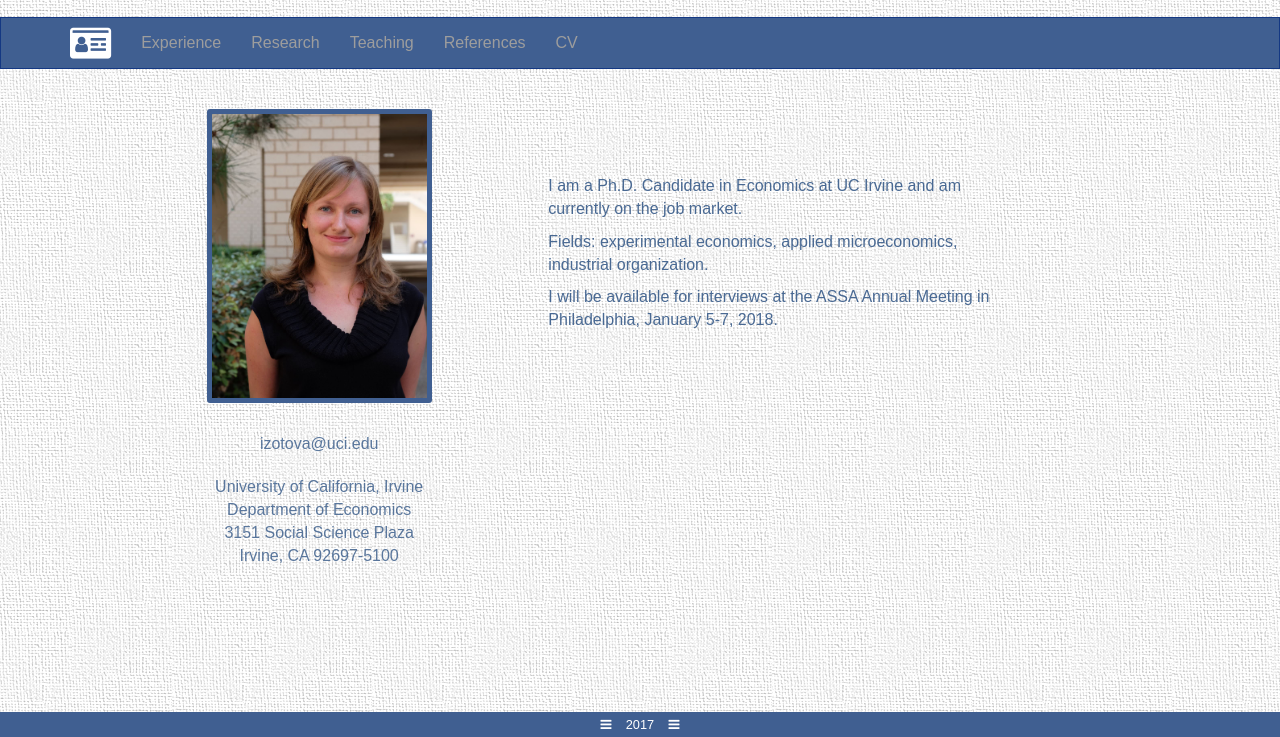
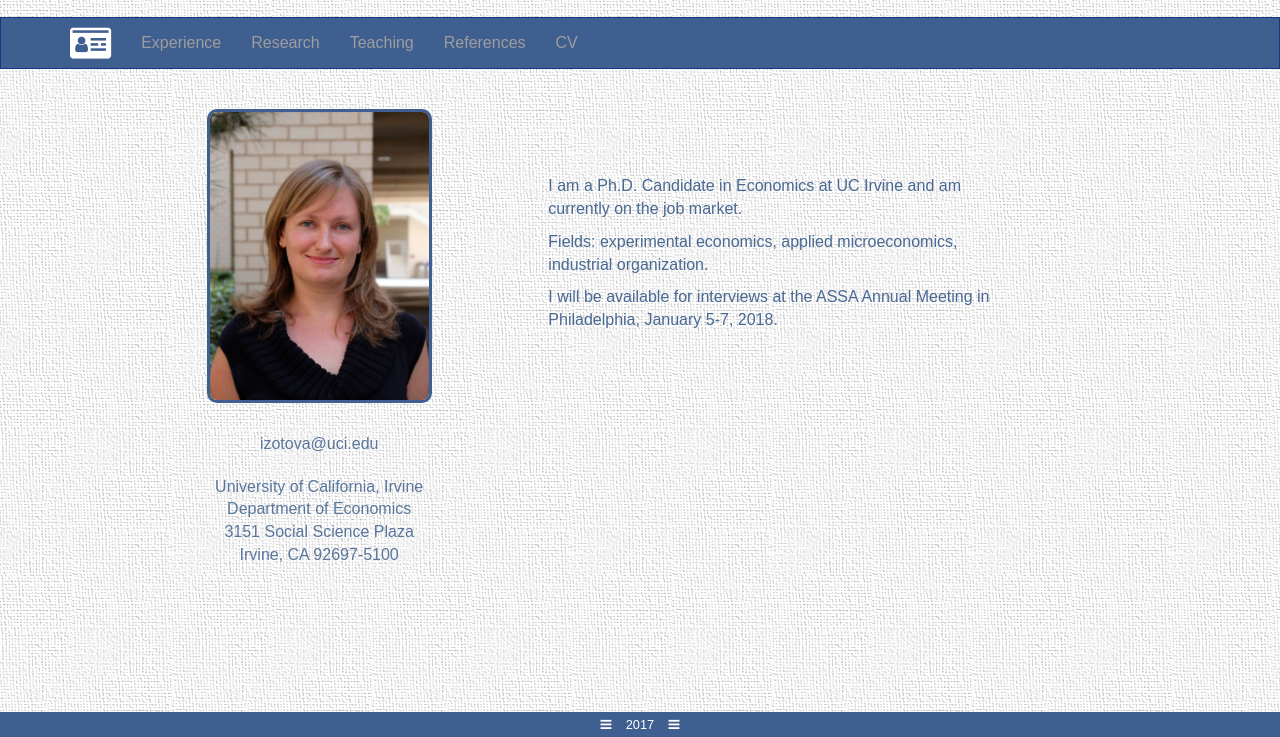
Before and after one commit to votoznotna/irinazotova, a website: page index.html in a window 1280 px wide. Shown: the part 63-800 px from the top of the page. Drawn offline with nearby package versions, Linux system fonts and the light colour scheme; some packages are replaced by stand-ins of ours.

Commit message:
image replacement.

```diff
--- a/css/app.css
+++ b/css/app.css
@@ -83,8 +83,8 @@ div[ui-view] {
 
 .profileImage > img {
     width: 225px;
-    border-radius: 3px;
-    border: 5px solid #405f91;
+    border-radius: 10px;
+    border: 3px solid #405f91;
 }
 
 .profileAddress{
--- a/views/pages/home.html
+++ b/views/pages/home.html
@@ -2,7 +2,7 @@
 	<div class="col-sm-5 leftProfile">
 		<section>
 			<div class="profileImage">
-				<img style="display: none"  class="center-block img-responsive" ng-src="images/irinazotova2.jpg" imageonload="images/loading_icon_64.gif" alt="Processing...">
+				<img style="display: none"  class="center-block img-responsive" ng-src="images/irinazotova3.jpg" imageonload="images/loading_icon_64.gif" alt="Processing...">
 			</div>
 			<div class="profileAddress">
 				<p>izotova@uci.edu</p>
```
Also changed, not shown: images/irinazotova3.jpg (added).
